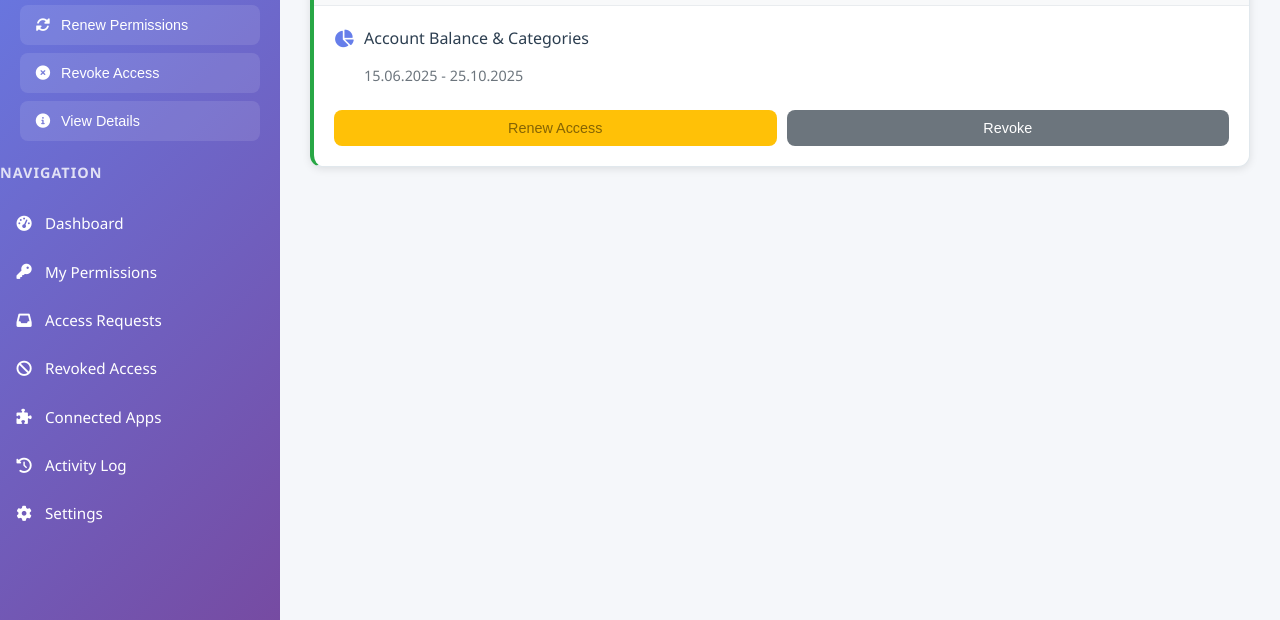
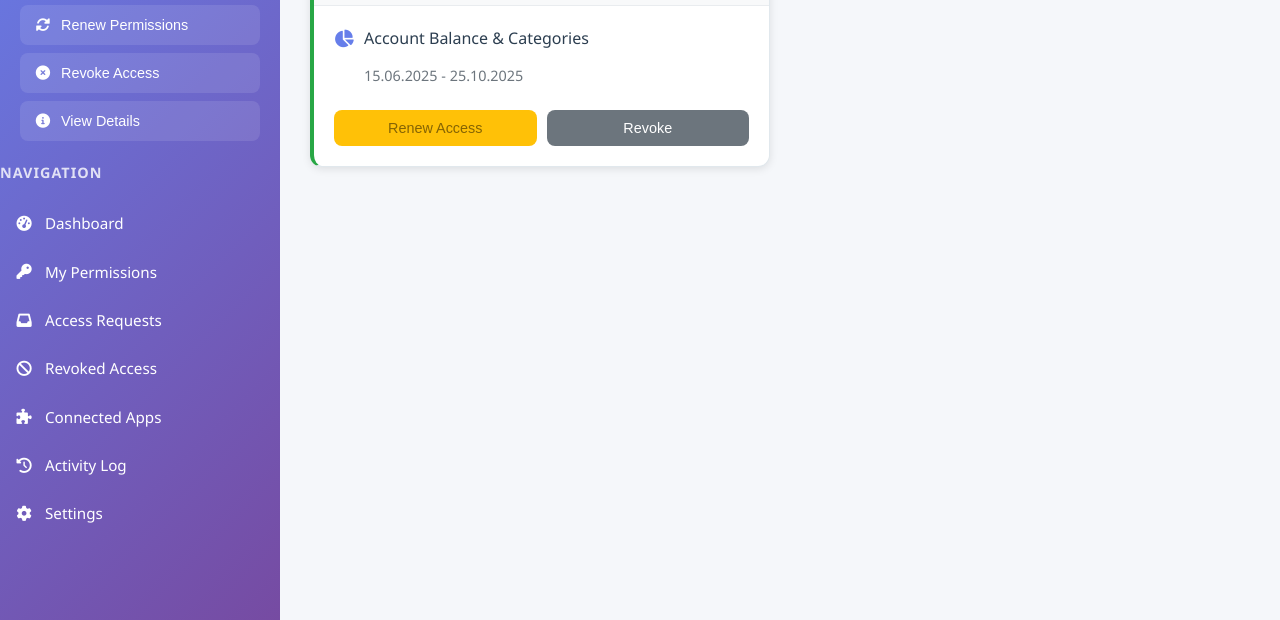
Before and after one commit to pavelputsche/eurovia-Dashboard, a plain HTML site: page docs/pages/renew-permissions.html in a window 1280 px wide. Shown: the part 180-800 px from the top of the page. Drawn offline with nearby package versions, Linux system fonts and the light colour scheme.

Commit message:
fix: Use permissions-grid container for proper card sizing

```diff
--- a/docs/pages/renew-permissions.html
+++ b/docs/pages/renew-permissions.html
@@ -41,6 +41,7 @@
             },
             template: `
                 <AppLayout page-title="Renew Permissions" current-page="renew-permissions" @quick-action="handleQuickAction">
+                    <div class="permissions-grid">
                         <!-- BudgetTracker -->
                         <div class="permission-card active">
                             <div class="permission-header">
@@ -72,6 +73,7 @@
                                 <button class="btn-revoke">Revoke</button>
                             </div>
                         </div>
+                    </div>
                 </AppLayout>
             `
         };
```
Lines whose indentation alone changed are shown as unchanged.
